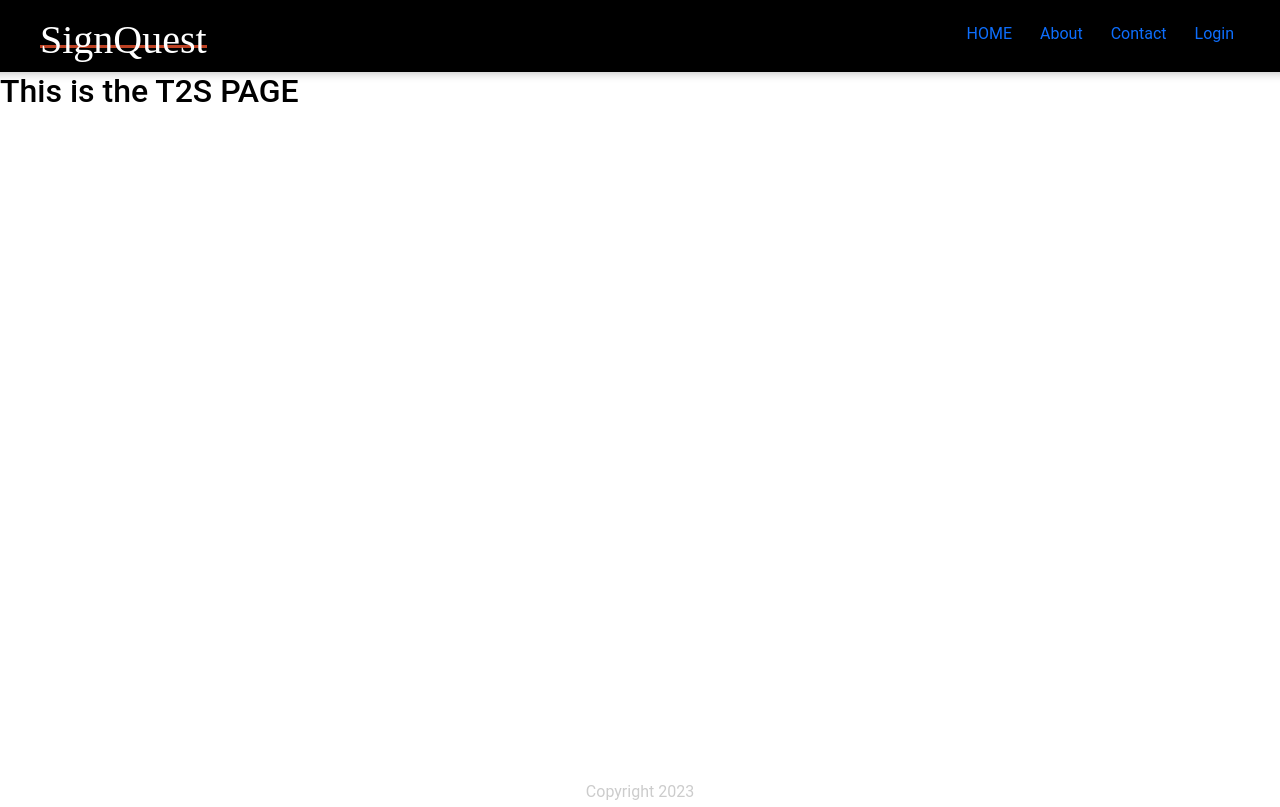
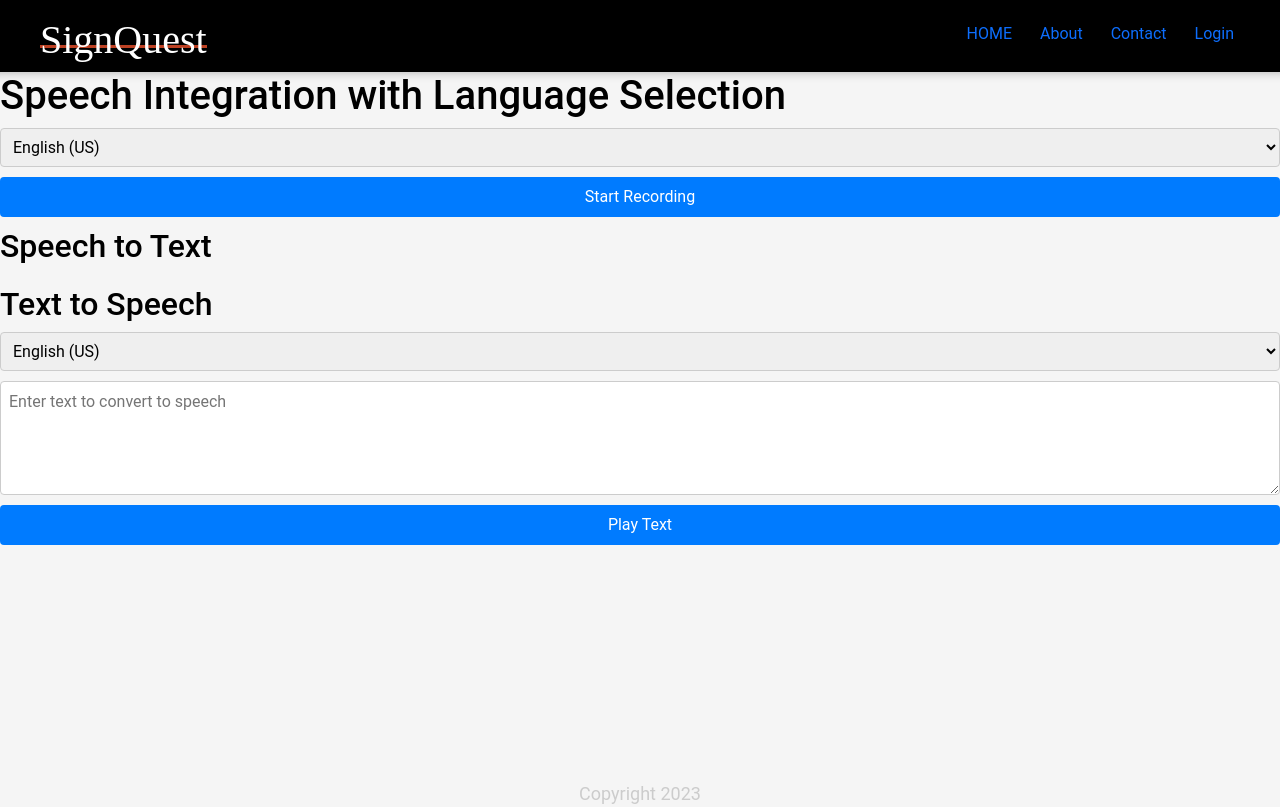
Before and after one commit to Shailesh-Pathipati/signQuest, a React (Create React App) app: page /tap-to-speak in a window 1280 px wide. Built offline with nearby package versions, Linux system fonts and the light colour scheme; a web font is replaced by a local one.

Commit message:
Text to Speech

```diff
--- a/public/styles.css
+++ b/public/styles.css
@@ -243,3 +243,55 @@ header nav a.active {
      padding: 10px;
     border-radius: 10px;
   }
+
+
+  /* css for TtoSpeech page */
+
+  /* Add your global styles here */
+body {
+  font-family: Arial, sans-serif;
+  margin: 0;
+  padding: 0;
+  background-color: #f5f5f5;
+}
+
+.container {
+  max-width: 800px;
+  margin: 0 auto;
+  padding: 20px;
+  background-color: #ffffff;
+  box-shadow: 0px 2px 4px rgba(0, 0, 0, 0.1);
+}
+
+h1 {
+  margin-top: 0;
+}
+
+select,
+textarea,
+button {
+  display: block;
+  margin-bottom: 10px;
+  width: 100%;
+  padding: 8px;
+  border: 1px solid #ccc;
+  border-radius: 4px;
+  font-size: 16px;
+}
+
+button {
+  background-color: #007bff;
+  color: #fff;
+  border: none;
+  cursor: pointer;
+}
+
+button:disabled {
+  background-color: #ccc;
+  cursor: not-allowed;
+}
+
+p {
+  font-size: 18px;
+}
+/* ... (other CSS rules) */
--- a/src/components/TexttoSpeechPage.jsx
+++ b/src/components/TexttoSpeechPage.jsx
@@ -1,7 +1,79 @@
-export default function TexttoSpeechPage(){
-    return (
-        <div className="about">
-            <h2>This is the T2S PAGE</h2>
-            </div>
-    )
+import React, { useState } from 'react';
+
+function TextToSpeechPage() {
+  const [recognitionLanguage, setRecognitionLanguage] = useState('en-US');
+  const [synthesisLanguage, setSynthesisLanguage] = useState({
+    lang: 'en-US',
+    voice: 'Wavenet-C',
+  });
+  const [transcription, setTranscription] = useState('');
+  const [textInput, setTextInput] = useState('');
+
+  const startRecognition = () => {
+    const recognition = new (window.SpeechRecognition ||
+      window.webkitSpeechRecognition ||
+      window.mozSpeechRecognition ||
+      window.msSpeechRecognition)();
+    recognition.lang = recognitionLanguage;
+
+    recognition.onresult = (event) => {
+      const transcript = event.results[0][0].transcript;
+      setTranscription(transcript);
+    };
+
+    recognition.start();
+  };
+
+  const playText = () => {
+    const synth = window.speechSynthesis;
+    const utterance = new SpeechSynthesisUtterance(textInput);
+    utterance.lang = synthesisLanguage;
+    synth.speak(utterance);
+  };
+
+  return (
+    <div>
+      <h1>Speech Integration with Language Selection</h1>
+
+      <select
+        value={recognitionLanguage}
+        onChange={(e) => setRecognitionLanguage(e.target.value)}
+      >
+        <option value="en-US">English (US)</option>
+        <option value="hi-IN">Hindi (India)</option>
+        <option value="te-IN">Telugu (India)</option>
+        <option value="ta-IN">Tamil (India)</option>
+      </select>
+
+      <button onClick={startRecognition}>Start Recording</button>
+
+      <h2>Speech to Text</h2>
+      <p>{transcription}</p>
+
+      <h2>Text to Speech</h2>
+
+      <select
+        value={synthesisLanguage}
+        onChange={(e) => setSynthesisLanguage(e.target.value)}
+      >
+        <option value="en-US">English (US)</option>
+        <option value="hi-IN">Hindi (India)</option>
+        <option value="te-IN">Telugu (India)</option>
+        <option value="ta-IN">Tamil (India)</option>
+        <option value="en-US-Wavenet-C">English (US) - Wavenet-C</option>
+        <option value="en-US-Wavenet-D">English (US) - Wavenet-D</option>
+      </select>
+
+      <textarea
+        value={textInput}
+        onChange={(e) => setTextInput(e.target.value)}
+        rows="4"
+        cols="50"
+        placeholder="Enter text to convert to speech"
+      ></textarea>
+      <button onClick={playText}>Play Text</button>
+    </div>
+  );
 }
+
+export default TextToSpeechPage;
```
